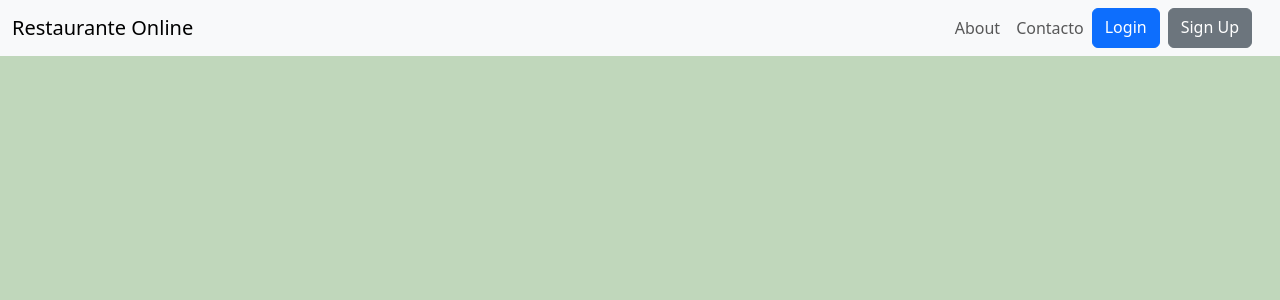
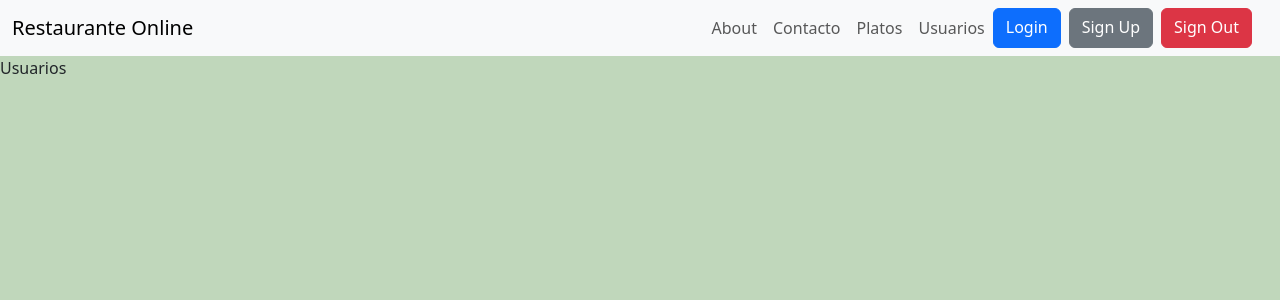
Before and after one commit to JuanCruz21/Restaurante_Online, a React (Vite) app in the folder Frontend/: page /Usuarios in a window 1280 px wide. Shown: the top 300 px of the page. Built offline with nearby package versions, Linux system fonts and the light colour scheme.

Commit message:
Nuevo
Nuevas correcciones y cambios

```diff
--- a/Frontend/src/Components/Login/Login.jsx
+++ b/Frontend/src/Components/Login/Login.jsx
@@ -1,9 +1,13 @@
 import {useState} from "react";
+import { useNavigate } from "react-router-dom";
+
 const Login =() => {
+    const navegar = useNavigate()
  const [email,setEmail] = useState('');
- const [password,setPassword] = useState('');
-setEmail()
-setPassword()
+ const [usuario,setUsuario] = useState({
+    _id: null,
+    usuario: "",
+ });
  return(
     <>
     <form className="formu contenedor">
@@ -11,12 +15,12 @@ setPassword()
         <p className="message">Ingresa ahora a la app. </p>
 
         <label>
-            <input required="" placeholder="" type="email" className="input" value={email}/>
+            <input required="" placeholder="" type="email" className="input" />
             <span>Correo</span>
         </label>
 
         <label>
-            <input required="" placeholder="" type="password" value={password} className="input"/>
+            <input required="" placeholder="" type="password"  className="input"/>
             <span>Contraseña</span>
         </label>
         <button className="submit">Ingresar</button>
--- a/Frontend/src/Components/NavBar/NavBar.jsx
+++ b/Frontend/src/Components/NavBar/NavBar.jsx
@@ -8,8 +8,11 @@ function NavVar(){
                         <ul className="navbar-nav ms-auto me-2">
                             <li className="nav-item"><a className="nav-link" href="/">About</a></li>
                             <li className="nav-item"><a className="nav-link" href="/#Contact">Contacto</a></li>
+                            <li className="nav-item"><a className="nav-link" href="/Platos">Platos</a></li>
+                            <li className="nav-item"><a className="nav-link" href="/Usuarios">Usuarios</a></li>
                             <a className="btn btn-primary me-2" type="button" href="/Login">Login</a>
                             <a className="btn btn-secondary me-2" type="button" href="/Register">Sign Up</a>
+                            <a className="btn btn-danger me-2" type="button" href="/">Sign Out</a>
                         </ul>
                     </div>
                 </div>
--- /dev/null
+++ b/Frontend/src/Components/Platos/Platos.jsx
@@ -0,0 +1,9 @@
+
+
+function Platos() {
+  return (
+    <div>Platos</div>
+  )
+}
+
+export default Platos
--- a/Frontend/src/Components/usuarios/Usuarios.js
+++ b/Frontend/src/Components/usuarios/Usuarios.jsx
@@ -1,4 +1,4 @@
-import React, {useState, useEffect} from "react";
+/*import {useState, useEffect} from "react";
 import Navegador from '../NavBar/NavBar';
 import TableUsuarios from './TableUsuarios'
 import {actualizarUsuario, agregarUsuario, eliminarUsuario, getListaUsuarios} from './FormUsuarios'
@@ -82,4 +82,13 @@ function Usuarios(){
     )
 }
 
+export default Usuarios*/
+
+
+function Usuarios() {
+  return (
+    <div>Usuarios</div>
+  )
+}
+
 export default Usuarios
--- a/Frontend/src/Router.jsx
+++ b/Frontend/src/Router.jsx
@@ -2,6 +2,8 @@ import { BrowserRouter,Routes,Route } from "react-router-dom";
 import Home from "./Components/Home/Home";
 import Login from "./Components/Login/Login";
 import Register from "./Components/Login/Register";
+import Platos from "./Components/Platos/Platos";
+import Usuarios from "./Components/usuarios/Usuarios";
 
 function Router(){
  return(
@@ -11,6 +13,8 @@ function Router(){
             <Route path="/" element={<Home/>}></Route>
             <Route path="/Login" element={<Login/>}></Route>
             <Route path="/Register" element={<Register/>}></Route>
+            <Route path="/Platos" element={<Platos/>}></Route>
+            <Route path="/Usuarios" element={<Usuarios/>}></Route>
         </Routes>
     </BrowserRouter>
     </>
```
Also changed, not shown: Frontend/src/API/Platos.js (added), Frontend/src/Components/usuarios/FormUsuarios.jsx (added), Frontend/src/Components/usuarios/TableUsuarios.jsx (renamed from Frontend/src/Components/usuarios/TableUsuarios.js).
